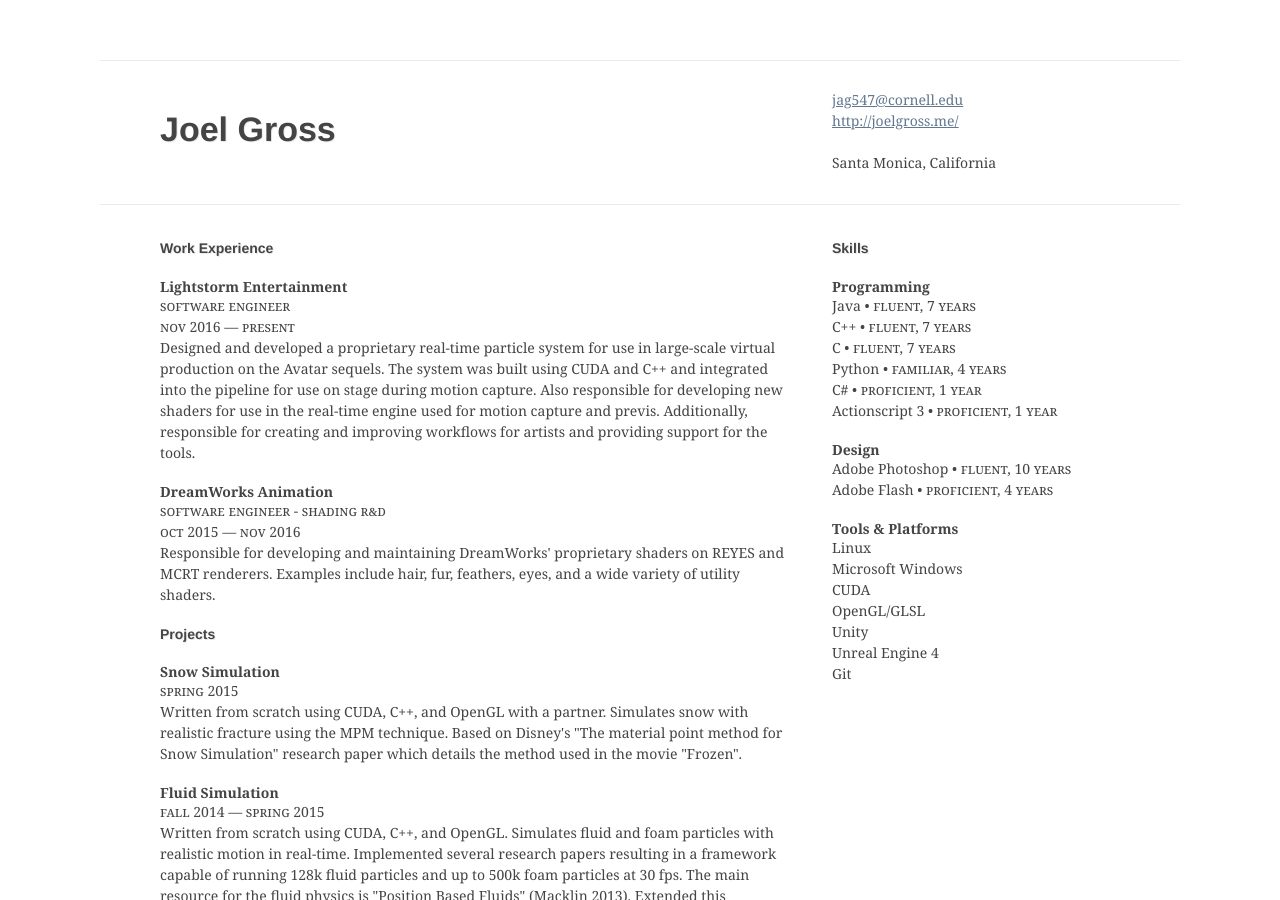
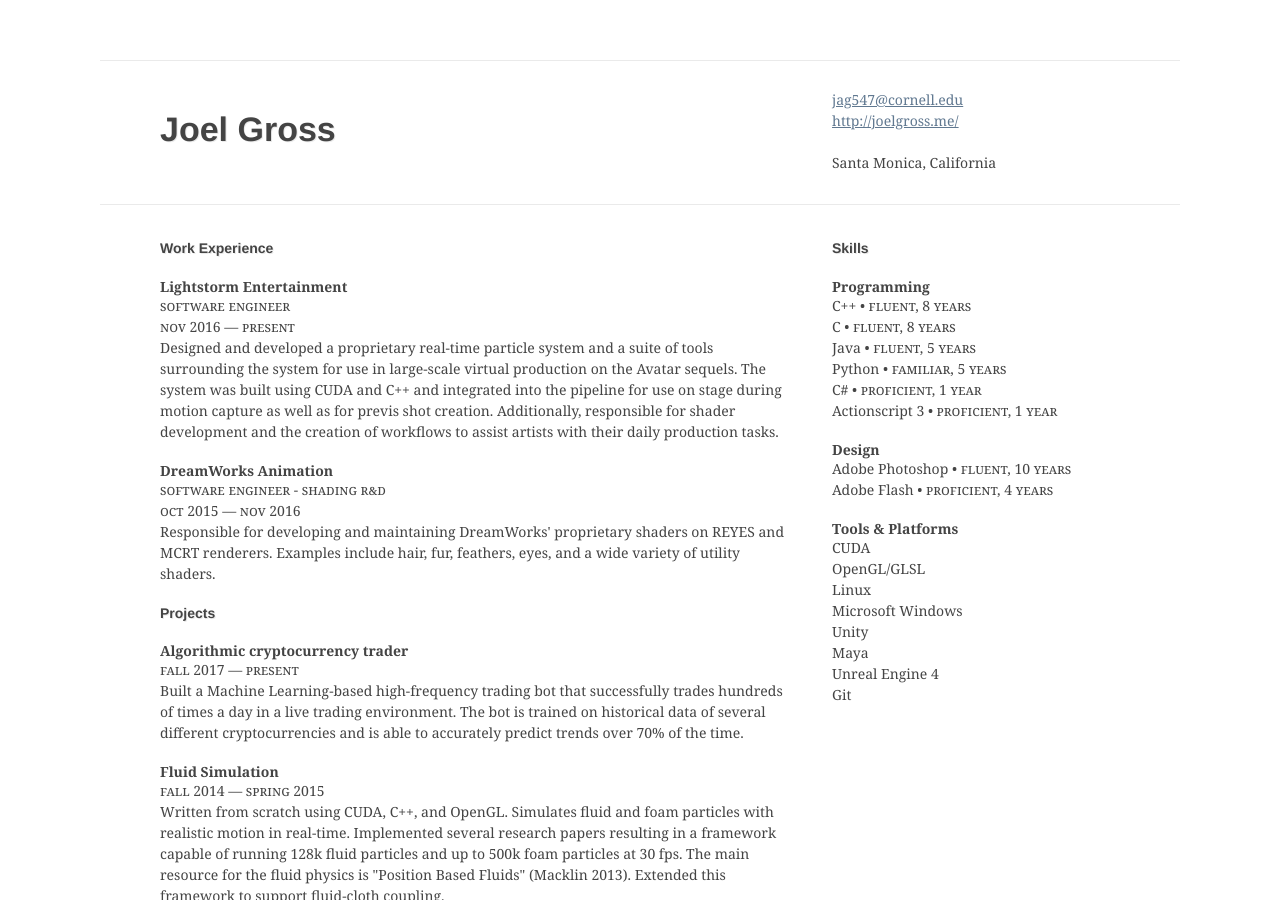
Before and after one commit to JAGJ10/jagj10.github.io, a Jekyll site: the page resume/index.html, which Jekyll copies as it is, in a window 1280 px wide and 900 px high. Built offline with Jekyll 4.4.1, drawn with Linux system fonts in a browser that asks for light colours.

Commit message:
Update resume

```diff
--- a/resume/index.html
+++ b/resume/index.html
@@ -28,7 +28,7 @@
           <span class="company">Lightstorm Entertainment</span>
           <p class="details small-caps">Software Engineer</p>
           <p class="details small-caps">Nov 2016 &mdash; Present</p>
-          <p class="details">Designed and developed a proprietary real-time particle system for use in large-scale virtual production on the Avatar sequels. The system was built using CUDA and C++ and integrated into the pipeline for use on stage during motion capture. Also responsible for developing new shaders for use in the real-time engine used for motion capture and previs. Additionally, responsible for creating and improving workflows for artists and providing support for the tools.</p>
+          <p class="details">Designed and developed a proprietary real-time particle system and a suite of tools surrounding the system for use in large-scale virtual production on the Avatar sequels. The system was built using CUDA and C++ and integrated into the pipeline for use on stage during motion capture as well as for previs shot creation. Additionally, responsible for shader development and the creation of workflows to assist artists with their daily production tasks.</p>
 
           <span class="company">DreamWorks Animation</span>
           <p class="details small-caps">Software Engineer - Shading R&D</p>
@@ -37,9 +37,9 @@
 
           <h2>Projects</h2>
 
-          <span class="company">Snow Simulation</span>
-          <p class="details small-caps">Spring 2015</p>
-          <p class="details">Written from scratch using CUDA, C++, and OpenGL with a partner. Simulates snow with realistic fracture using the MPM technique. Based on Disney's "The material point method for Snow Simulation" research paper which details the method used in the movie "Frozen".</p>
+          <span class="company">Algorithmic cryptocurrency trader</span>
+          <p class="details small-caps">Fall 2017 &mdash; Present</p>
+          <p class="details">Built a Machine Learning-based high-frequency trading bot that successfully trades hundreds of times a day in a live trading environment. The bot is trained on historical data of several different cryptocurrencies and is able to accurately predict trends over 70% of the time.</p>
 
           <span class="company">Fluid Simulation</span>
           <p class="details small-caps">Fall 2014 &mdash; Spring 2015</p>
@@ -60,10 +60,10 @@
           <span class="subsection">Programming</span>
 
           <ul class="details">
-            <li>Java &bull; <span class="small-caps">Fluent, 7 years</span></li>
-            <li>C++ &bull; <span class="small-caps">Fluent, 7 years</span></li>
-            <li>C &bull; <span class="small-caps">Fluent, 7 years</span></li>
-            <li>Python &bull; <span class="small-caps">Familiar, 4 years</span></li>
+            <li>C++ &bull; <span class="small-caps">Fluent, 8 years</span></li>
+            <li>C &bull; <span class="small-caps">Fluent, 8 years</span></li>
+            <li>Java &bull; <span class="small-caps">Fluent, 5 years</span></li>
+            <li>Python &bull; <span class="small-caps">Familiar, 5 years</span></li>
             <li>C# &bull; <span class="small-caps">Proficient, 1 year</span></li>
             <li>Actionscript 3 &bull; <span class="small-caps">Proficient, 1 year</span></li>
           </ul>
@@ -78,11 +78,12 @@
           <span class="subsection">Tools &amp; Platforms</span>
 
           <ul class="details">
+            <li>CUDA</li>
+            <li>OpenGL/GLSL</li>
             <li>Linux</li>
             <li>Microsoft Windows</li>
-            <li>CUDA</li>
-            <li>OpenGL/GLSL</li>
             <li>Unity</li>
+            <li>Maya</li>
             <li>Unreal Engine 4</li>
             <li>Git</li>
           </ul>
```
Also changed, not shown: 1 other file.
